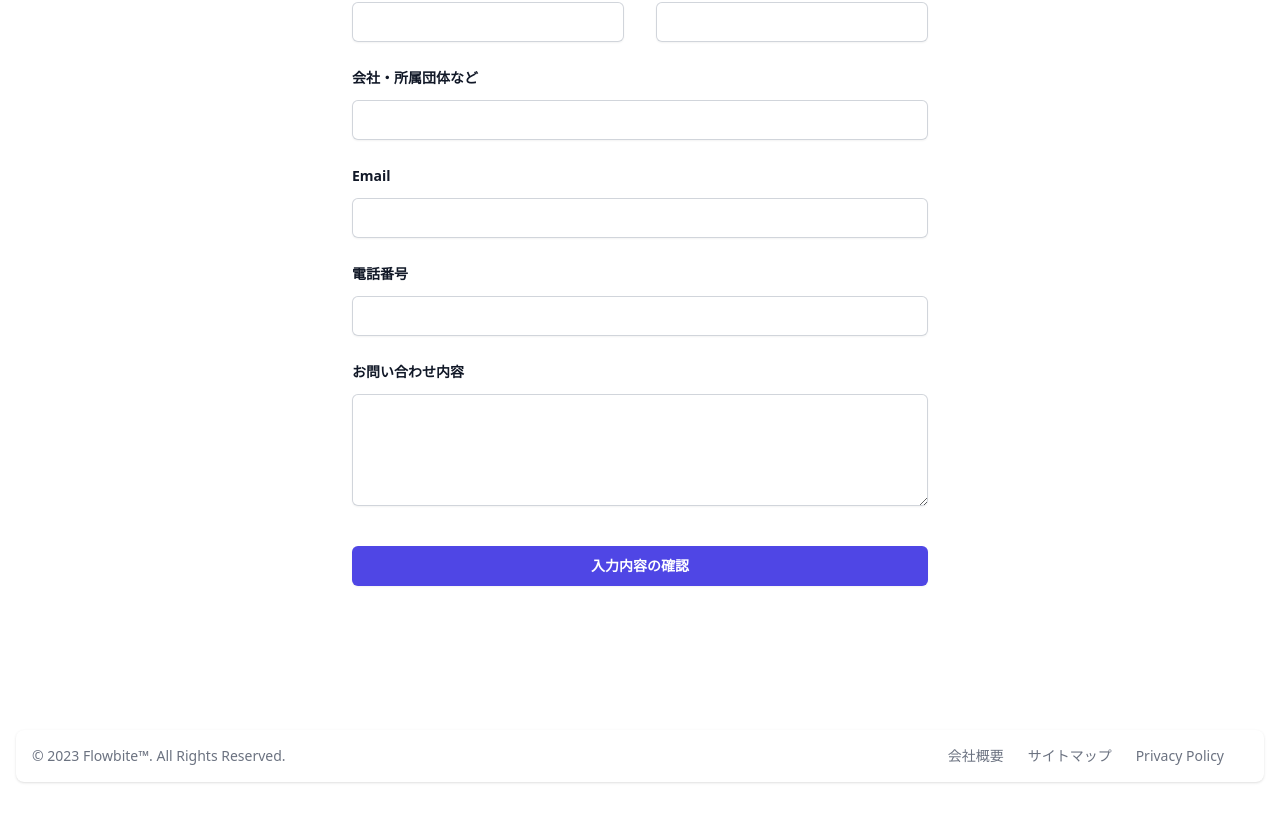
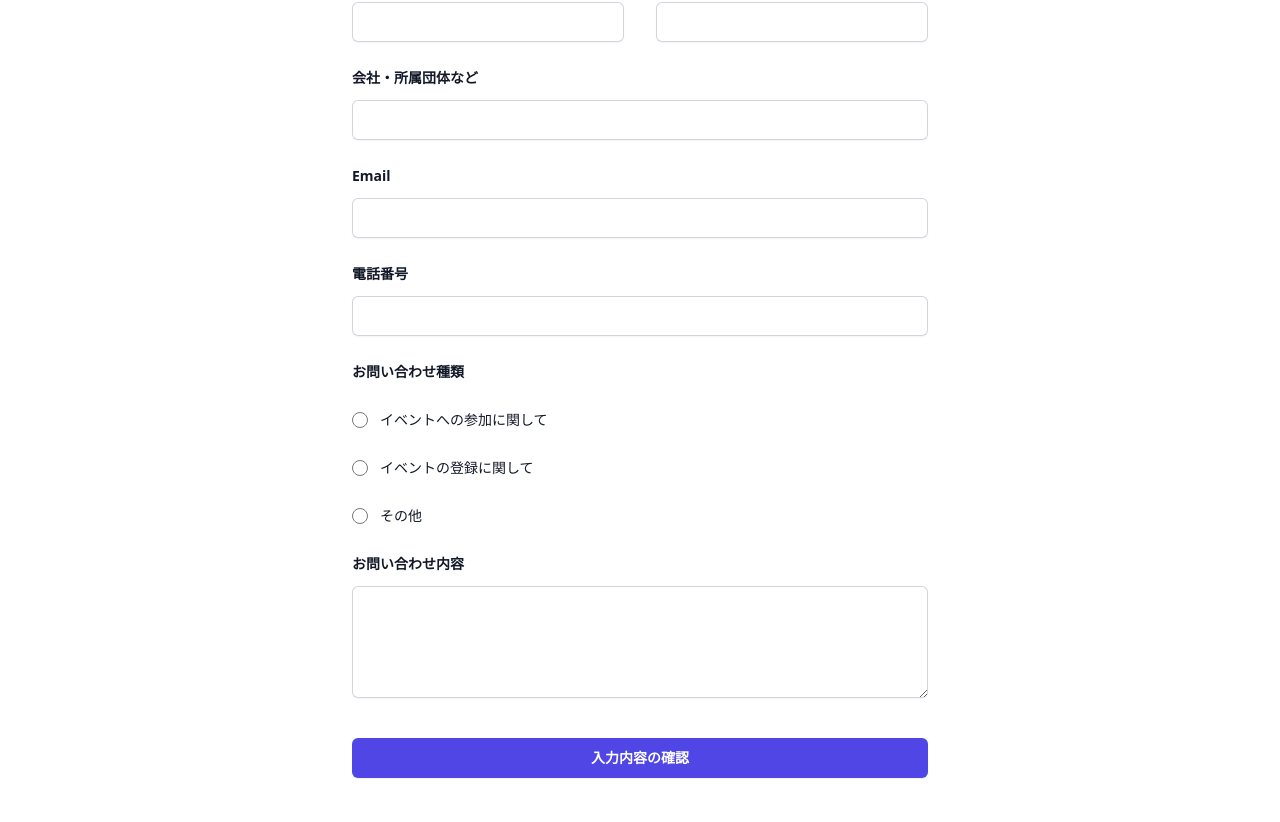
Before and after one commit to DaisukeMiyauchi-nippon/nextjs, a Next.js app: page /inquiry in a window 1280 px wide. Shown: the part 440-1262 px from the top of the page. Before the commit the page ends 1238 px from the top, so only its background shows below. Built offline with nearby package versions, Linux system fonts and the light colour scheme; no server answers.

Commit message:
指導開始前

```diff
--- a/src/app/aboutus/page.tsx
+++ b/src/app/aboutus/page.tsx
@@ -0,0 +1,9 @@
+import React from 'react'
+
+const page = () => {
+  return (
+    <div>page</div>
+  )
+}
+
+export default page
--- a/src/app/inquiry/page.tsx
+++ b/src/app/inquiry/page.tsx
@@ -4,7 +4,29 @@ import { ChevronDownIcon } from '@heroicons/react/20/solid'
 
 
 export default function Inquiry() {
-  const [agreed, setAgreed] = useState(false)
+  const [formData, setFormData] = useState({
+    // フォームデータ
+    name: '',
+    email: '',
+    company:'',
+    message:'',
+  });
+  const [showConfirmation, setShowConfirmation] = useState(false);
+
+  const handleChange = (e: { target: { name: any; value: any; }; }) => {
+    const { name, value } = e.target;
+    setFormData({
+      ...formData,
+      [name]: value,
+    });
+  };
+
+  const handleSubmit = (e: { preventDefault: () => void; }) => {
+    e.preventDefault();
+    // フォーム送信の処理
+    // 確認画面を表示
+    setShowConfirmation(true);
+  };
 
   return (
     <div className="isolate bg-white px-6 py-24 sm:py-32 lg:px-8">
@@ -27,7 +49,7 @@ export default function Inquiry() {
         お問い合わせの内容によっては、お時間を頂戴する場合がございます。
         </p>
       </div>
-      <form action="#" method="POST" className="mx-auto mt-16 max-w-xl sm:mt-20">
+      <form onSubmit={handleSubmit} className="mx-auto mt-16 max-w-xl sm:mt-20" >
         <div className="grid grid-cols-1 gap-x-8 gap-y-6 sm:grid-cols-2">
           <div>
             <label htmlFor="first-name" className="block text-sm font-semibold leading-6 text-gray-900">
@@ -38,6 +60,7 @@ export default function Inquiry() {
                 type="text"
                 name="family-name"
                 id="family-name"
+                value={formData.name}
                 autoComplete="family"
                 className="block w-full rounded-md border-0 px-3.5 py-2 text-gray-900 shadow-sm ring-1 ring-inset ring-gray-300 placeholder:text-gray-400 focus:ring-2 focus:ring-inset focus:ring-indigo-600 sm:text-sm sm:leading-6"
               />
@@ -66,6 +89,7 @@ export default function Inquiry() {
                 type="text"
                 name="company"
                 id="company"
+                value={formData.company}
                 autoComplete="organization"
                 className="block w-full rounded-md border-0 px-3.5 py-2 text-gray-900 shadow-sm ring-1 ring-inset ring-gray-300 placeholder:text-gray-400 focus:ring-2 focus:ring-inset focus:ring-indigo-600 sm:text-sm sm:leading-6"
               />
@@ -100,6 +124,46 @@ export default function Inquiry() {
             </div>
           </div>
           <div className="sm:col-span-2">
+            <label htmlFor="message-type" className="block text-sm font-semibold leading-6 text-gray-900">
+              お問い合わせ種類
+            </label>
+            <div className="mt-6 space-y-6">
+                <div className="flex items-center gap-x-3">
+                  <input
+                    id="push-attendance"
+                    name="push-notifications"
+                    type="radio"
+                    className="h-4 w-4 border-gray-300 text-indigo-600 focus:ring-indigo-600"
+                  />
+                  <label htmlFor="push-everything" className="block text-sm font-medium leading-6 text-gray-900">
+                    イベントへの参加に関して
+                  </label>
+                </div>
+                <div className="flex items-center gap-x-3">
+                  <input
+                    id="push-resisteration"
+                    name="push-notifications"
+                    type="radio"
+                    className="h-4 w-4 border-gray-300 text-indigo-600 focus:ring-indigo-600"
+                  />
+                  <label htmlFor="push-email" className="block text-sm font-medium leading-6 text-gray-900">
+                    イベントの登録に関して
+                  </label>
+                </div>
+                <div className="flex items-center gap-x-3">
+                  <input
+                    id="push-other"
+                    name="push-notifications"
+                    type="radio"
+                    className="h-4 w-4 border-gray-300 text-indigo-600 focus:ring-indigo-600"
+                  />
+                  <label htmlFor="push-nothing" className="block text-sm font-medium leading-6 text-gray-900">
+                    その他
+                  </label>
+                </div>
+              </div>
+          </div>
+          <div className="sm:col-span-2">
             <label htmlFor="message" className="block text-sm font-semibold leading-6 text-gray-900">
               お問い合わせ内容
             </label>
--- a/src/app/page.tsx
+++ b/src/app/page.tsx
@@ -34,7 +34,7 @@ export default function Example() {
       <div className="mx-auto max-w-7xl px-6 lg:px-8">
         <div className="mx-auto max-w-2xl lg:text-center">
           <p className="mt-2 text-3xl font-bold tracking-tight text-gray-900 sm:text-4xl">
-            さぁ、新しい自分と仲間を見つけよう
+            さあ、新しい自分と仲間を見つけよう
           </p>
           <p className="mt-6 text-lg leading-8 text-gray-600">
             （仮）あなたがやりたいこと、興味あることに挑戦しましょう。 <br />
```
